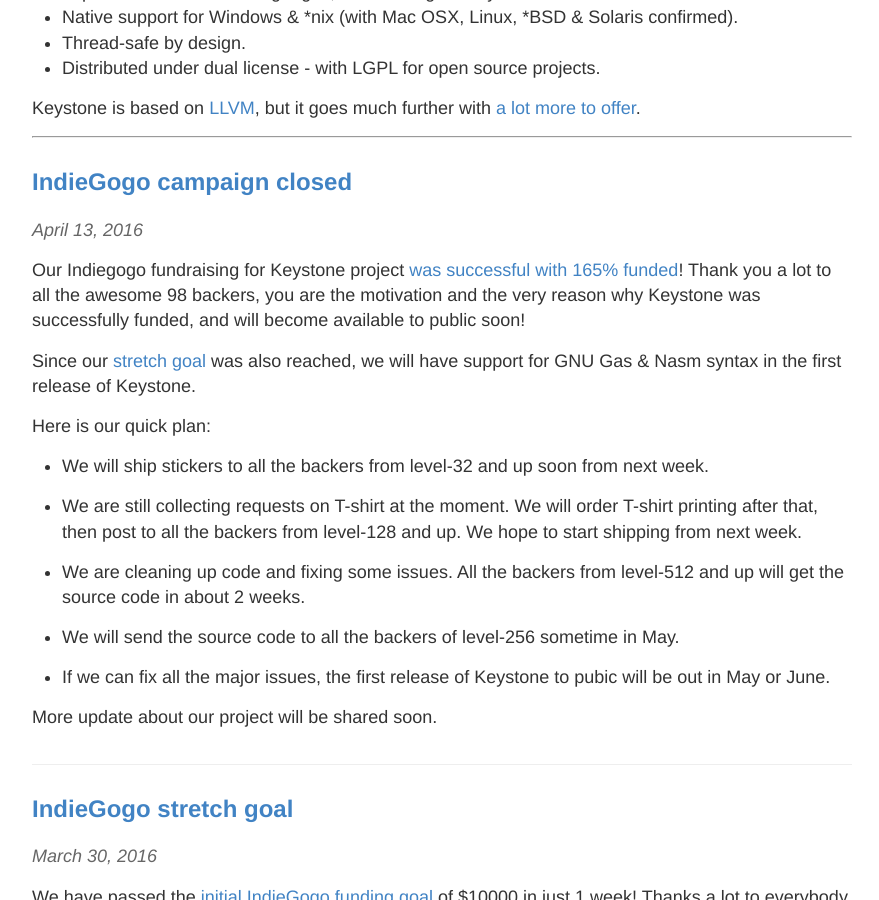
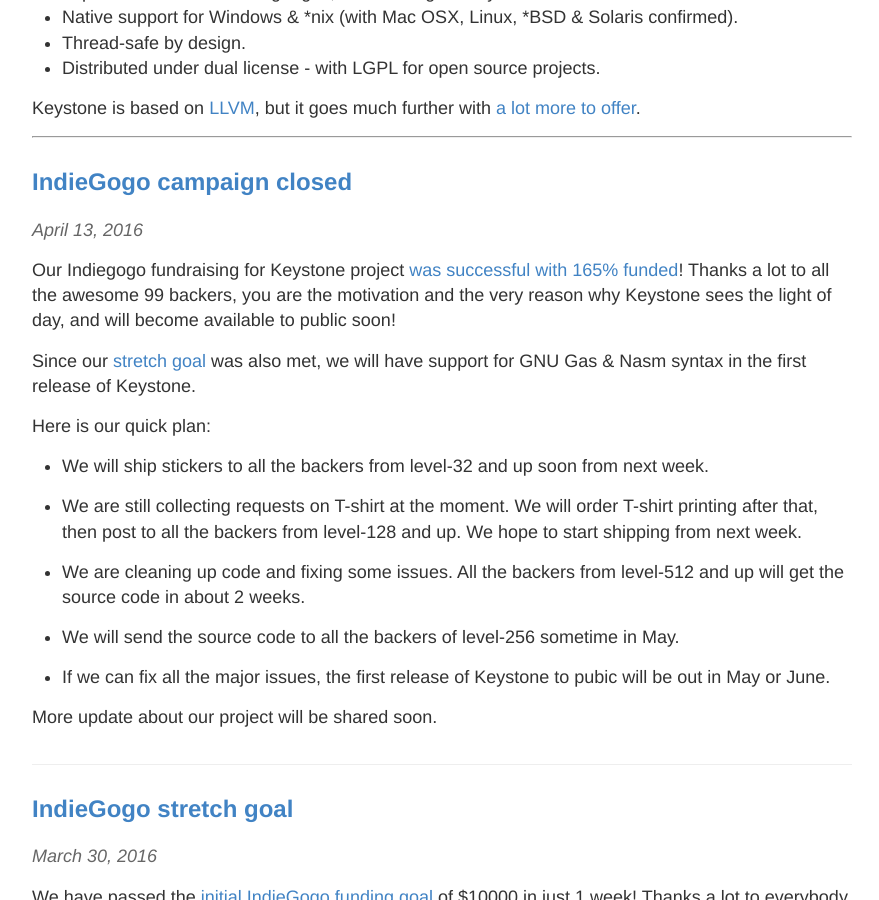
Before and after one commit to keystone-engine/keystone-engine.github.io, a Jekyll site: the page built from index.html, in a window 1280 px wide and 900 px high, scrolled down 393 px. Shown: the whole window, without its empty margins (198-1077 px from the left). Built offline with Jekyll 4.4.1, drawn with Linux system fonts in a browser that asks for light colours.

Commit message:
minor improvement for indiegogo3

```diff
--- a/_posts/2016-04-13-indiegogo3.md
+++ b/_posts/2016-04-13-indiegogo3.md
@@ -4,9 +4,9 @@
 tag: news
 ---
 
-Our Indiegogo fundraising for Keystone project [was successful with 165% funded](https://igg.me/at/keystone)! Thank you a lot to all the awesome 98 backers, you are the motivation and the very reason why Keystone was successfully funded, and will become available to public soon!
+Our Indiegogo fundraising for Keystone project [was successful with 165% funded](https://igg.me/at/keystone)! Thanks a lot to all the awesome 99 backers, you are the motivation and the very reason why Keystone sees the light of day, and will become available to public soon!
 
-Since our [stretch goal](/indiegogo2) was also reached, we will have support for GNU Gas & Nasm syntax in the first release of Keystone.
+Since our [stretch goal](/indiegogo2) was also met, we will have support for GNU Gas & Nasm syntax in the first release of Keystone.
 
 Here is our quick plan:
 
```
